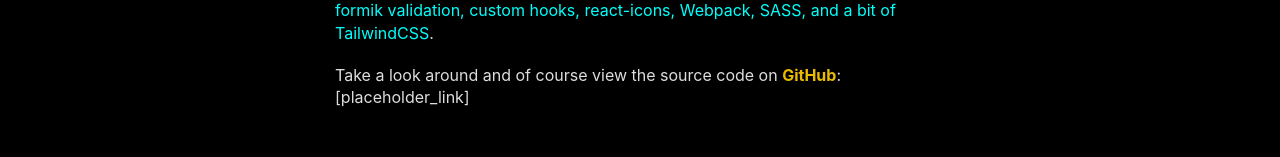
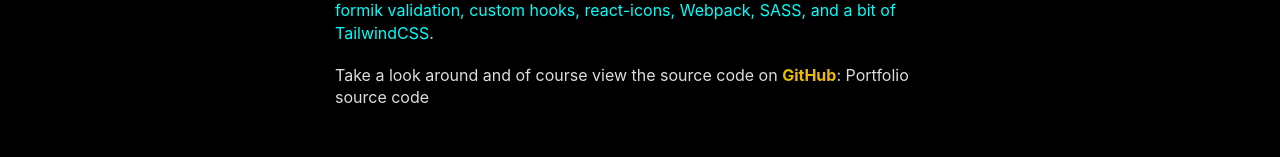
Before and after one commit to jasoncsmith/React-Portfolio, a React (Create React App) app: page / in a window 1280 px wide. Shown: the part 509-666 px from the top of the page. Built offline with nearby package versions, Linux system fonts and the light colour scheme.

Commit message:
added src code link

```diff
--- a/src/views/about.js
+++ b/src/views/about.js
@@ -42,7 +42,7 @@
 
                 <p>
                     Take a look around and of course view the source code on{' '}
-                    <strong>GitHub</strong>: [placeholder_link]
+                    <strong>GitHub</strong>: <a href='https://github.com/jasoncsmith/React-Portfolio/'>Portfolio source code</a>
                 </p>
             </article>
         </div>
```
Also changed, not shown: 7 other files (tests, documents, lock files or other folders).
